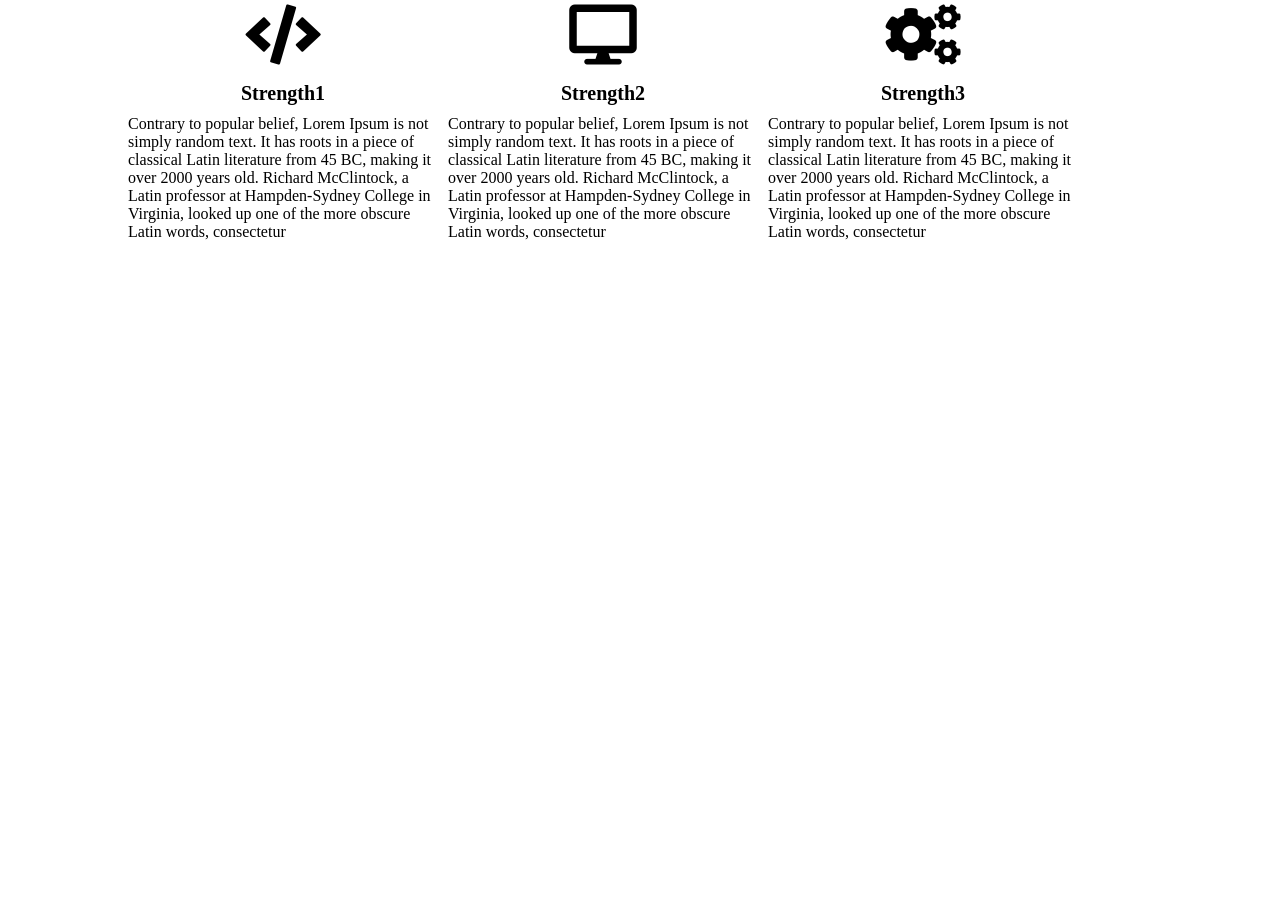
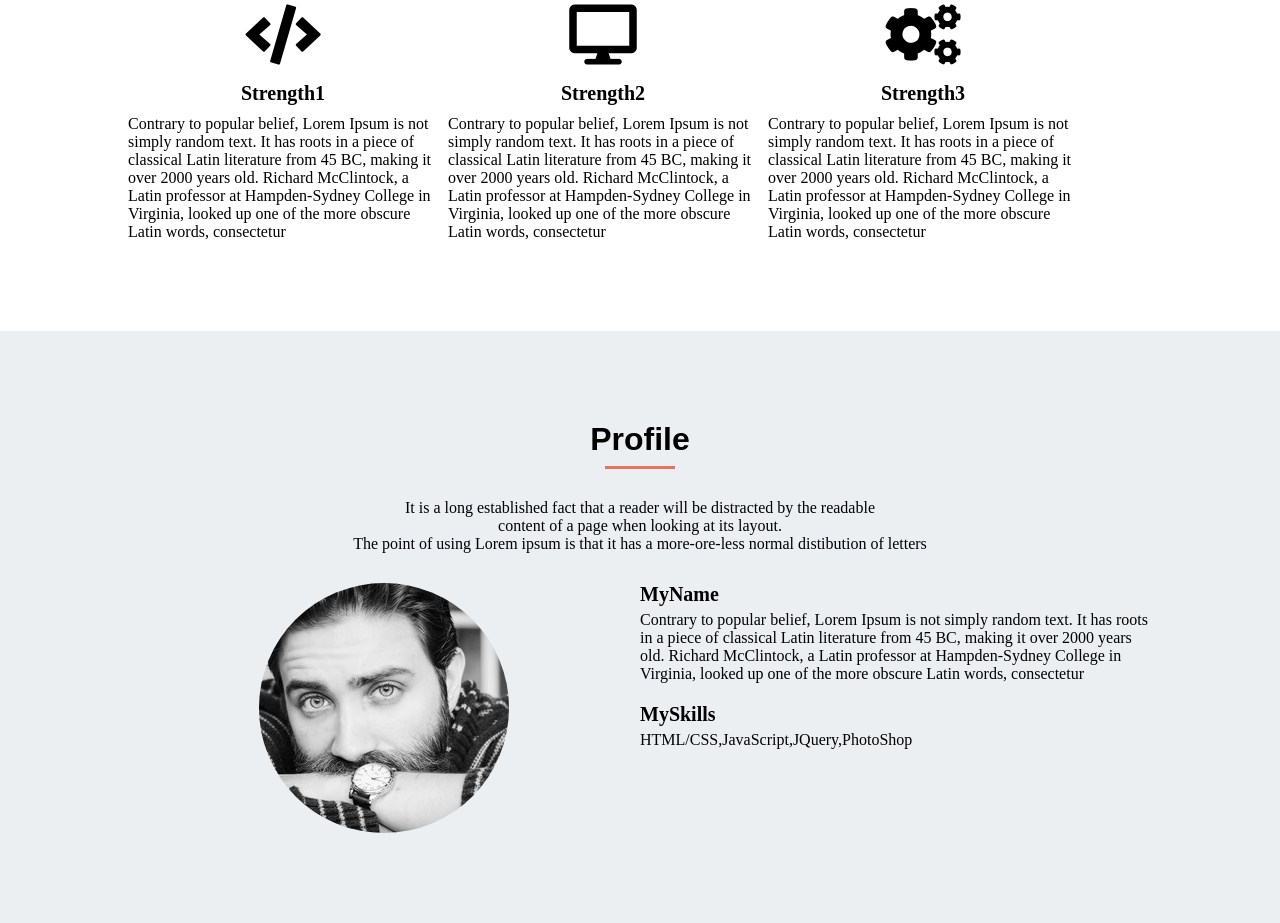
Before and after one commit to irles24601/WALS, a plain HTML site: page index.html in a window 1280 px wide. Shown: the part 1711-2634 px from the top of the page. Before the commit the page ends 2042 px from the top, so only its background shows below. Drawn offline with Linux system fonts and the light colour scheme.

Commit message:
[Add] Profile

```diff
--- a/index.html
+++ b/index.html
@@ -85,6 +85,32 @@
       </div>
     </section>
 
+    <section id="profile">
+      <div class="container">
+        <h1 class="heading">Profile</h1>
+        <p class="heading-text">
+          It is a long established fact that a reader will be distracted by the readable <br>
+          content of a page when looking at its layout. <br>
+          The point of using Lorem ipsum is that it has a more-ore-less normal distibution of letters
+        </p>
+        <div class="profile-group clearfix">
+          <div class="left-content">
+            <div class="my-face"></div>
+          </div>
+          <div class="right-content">
+            <h2 class="profile-title">MyName</h2>
+            <p class="profile-text">
+              Contrary to popular belief, Lorem Ipsum is not simply random text. It has roots in a piece of classical Latin literature from 45 BC, making it over 2000 years old. Richard McClintock, a Latin professor at Hampden-Sydney College in Virginia, looked up one of the more obscure Latin words, consectetur
+            </p>
+            <h2 class="profile-title">MySkills</h2>
+            <p class="profile-text">
+              HTML/CSS,JavaScript,JQuery,PhotoShop
+            </p>
+          </div>
+        </div>
+      </div>
+    </section>
+
   </main>
 
   <footer>
--- a/style.css
+++ b/style.css
@@ -155,3 +155,39 @@ header img {
   text-align: center;
   font-size: 60px;
 }
+
+#profile {
+  background-color: #ECEFF1;
+}
+
+.profile-group {
+  padding: 30px 0 90px 0;
+}
+
+.left-content {
+  width: 512px;
+  float: left;
+}
+
+.my-face {
+  margin: 0 auto;
+  width: 250px;
+  height: 250px;
+  border-radius: 50%;
+  background-image: url(img/my-icon.jpg);
+}
+
+.right-content {
+  width: 512px;
+  float: left;
+}
+
+.profile-title {
+  font-size: 20px;
+  padding-bottom: 5px;
+}
+
+.profile-text {
+  font-size: 16px;
+  padding-bottom: 20px;
+}
```
